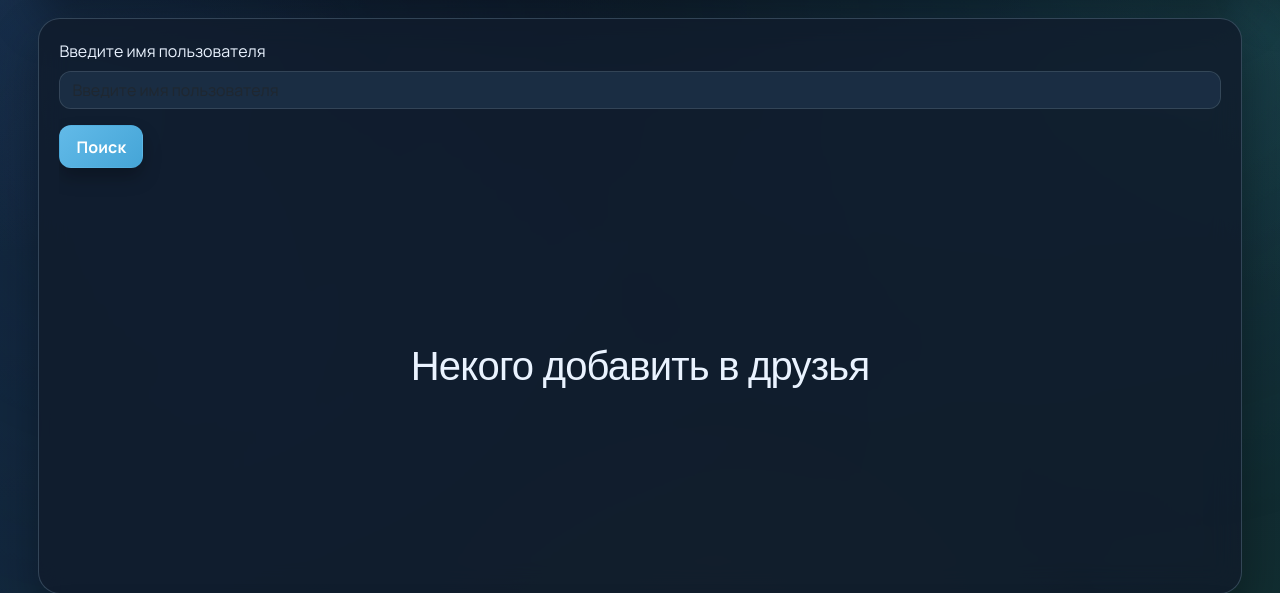
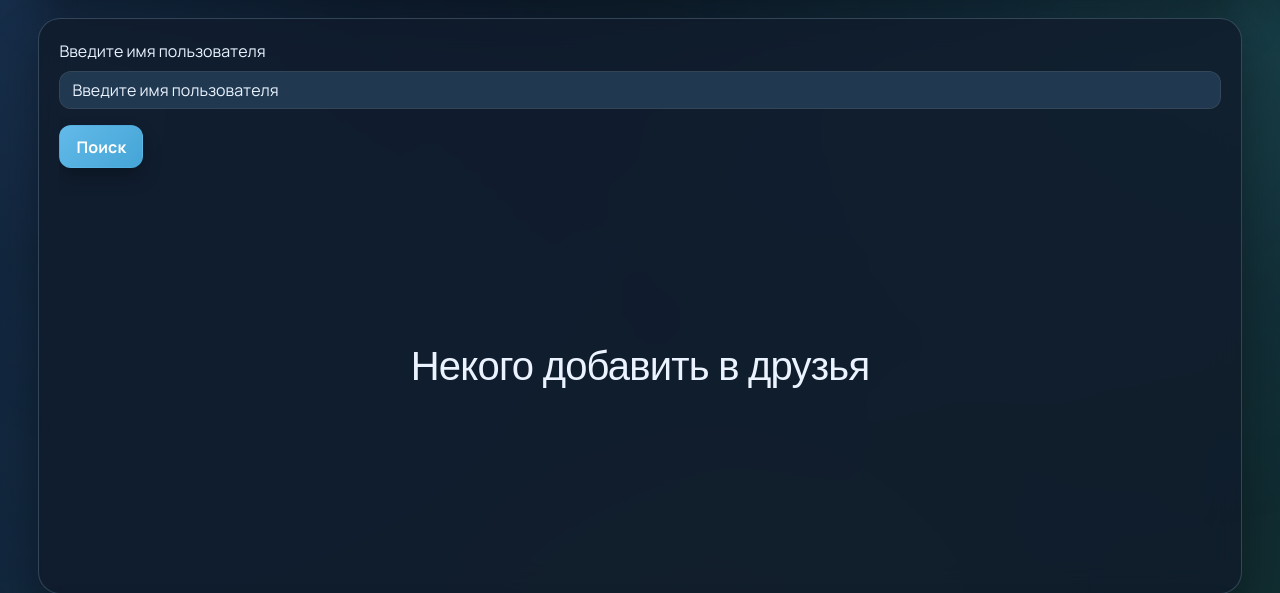
Before and after one commit to EdwardShiroki/FinE, a Django app: page /search_friends/ in a window 1280 px wide; the page is wider, and only the part inside the window is pictured. Shown: the part 100-693 px from the top of that part. Run offline with Django 4.2, Linux system fonts and the light colour scheme; the visitor is signed in with stand-in values (Sample User, id 1); data comes from the database, SQL or seed files in the repository; data that the repository does not hold is empty; some libraries are stand-ins or nearby versions.

Commit message:
dark theme fix

```diff
--- a/fine/static/css/dark.css
+++ b/fine/static/css/dark.css
@@ -99,7 +99,70 @@
 .dark .myform-color > div > select,
 .dark .myform-color > div > select > option,
 .dark .myform-color > div > textarea {
-    color: #12283c;
+    color: var(--text-main);
+}
+
+.dark .form-control,
+.dark .form-select,
+.dark textarea,
+.dark input[type="text"],
+.dark input[type="password"],
+.dark input[type="email"],
+.dark input[type="number"],
+.dark input[type="search"],
+.dark input[type="url"],
+.dark input[type="tel"],
+.dark input[type="date"],
+.dark input[type="datetime-local"],
+.dark input[type="time"] {
+    background-color: var(--surface-soft) !important;
+    color: var(--text-main) !important;
+    border-color: var(--border);
+    -webkit-text-fill-color: var(--text-main);
+    color-scheme: dark;
+}
+
+.dark .form-control::placeholder,
+.dark .form-select::placeholder,
+.dark textarea::placeholder,
+.dark input::placeholder {
+    color: var(--text-muted) !important;
+    opacity: 1;
+}
+
+.dark .form-control:focus,
+.dark .form-select:focus,
+.dark textarea:focus,
+.dark input:focus {
+    background-color: var(--surface-solid) !important;
+    color: var(--text-main) !important;
+    border-color: rgba(98, 186, 232, 0.65);
+    box-shadow: 0 0 0 0.2rem rgba(98, 186, 232, 0.2);
+    -webkit-text-fill-color: var(--text-main);
+}
+
+.dark input[type="date"]::-webkit-datetime-edit,
+.dark input[type="datetime-local"]::-webkit-datetime-edit,
+.dark input[type="time"]::-webkit-datetime-edit {
+    color: var(--text-main);
+}
+
+.dark input[type="date"]::-webkit-calendar-picker-indicator,
+.dark input[type="datetime-local"]::-webkit-calendar-picker-indicator,
+.dark input[type="time"]::-webkit-calendar-picker-indicator {
+    filter: invert(93%) sepia(7%) saturate(350%) hue-rotate(174deg) brightness(104%) contrast(102%);
+    opacity: 0.9;
+}
+
+.dark input:-webkit-autofill,
+.dark input:-webkit-autofill:hover,
+.dark input:-webkit-autofill:focus,
+.dark textarea:-webkit-autofill,
+.dark select:-webkit-autofill {
+    -webkit-text-fill-color: var(--text-main) !important;
+    -webkit-box-shadow: 0 0 0 1000px var(--surface-soft) inset !important;
+    box-shadow: 0 0 0 1000px var(--surface-soft) inset !important;
+    transition: background-color 5000s ease-in-out 0s;
 }
 
 .dark .btn-outline-primary,
--- a/fine/templates/base/base.html
+++ b/fine/templates/base/base.html
@@ -15,7 +15,7 @@
     {% bootstrap_css %}
     <link rel="stylesheet" href="{% static 'css/base.css' %}?v=20260414a"/>
     <link rel="stylesheet" href="{% static 'css/menu.css' %}?v=20260414a"/>
-    <link rel="stylesheet" href="{% static 'css/dark.css' %}?v=20260414a"/>
+    <link rel="stylesheet" href="{% static 'css/dark.css' %}?v=20260417a"/>
     {% block extra_css %}{% endblock %}
     <script src="{% static 'js/theme.js' %}"></script>
 </head>
```
